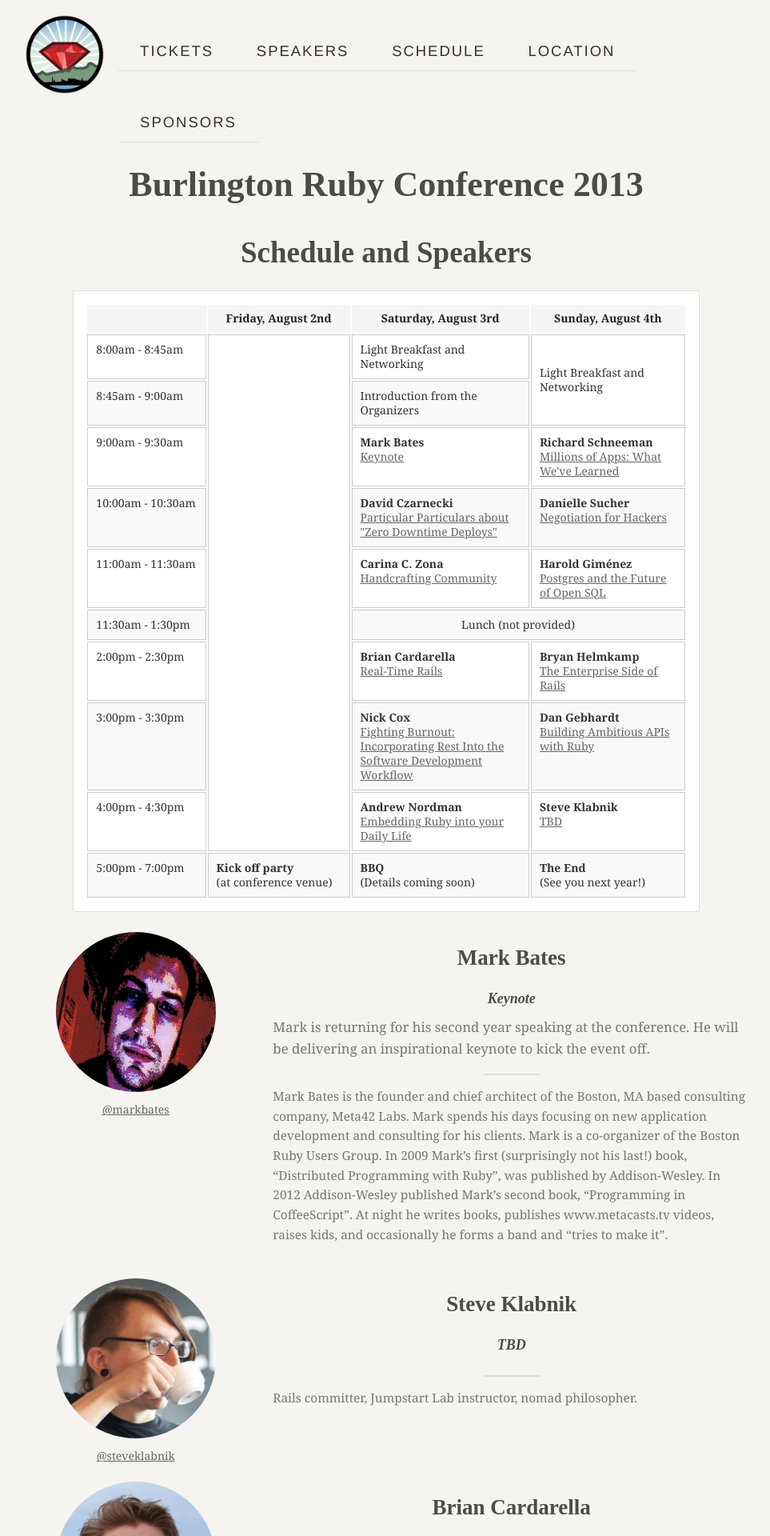
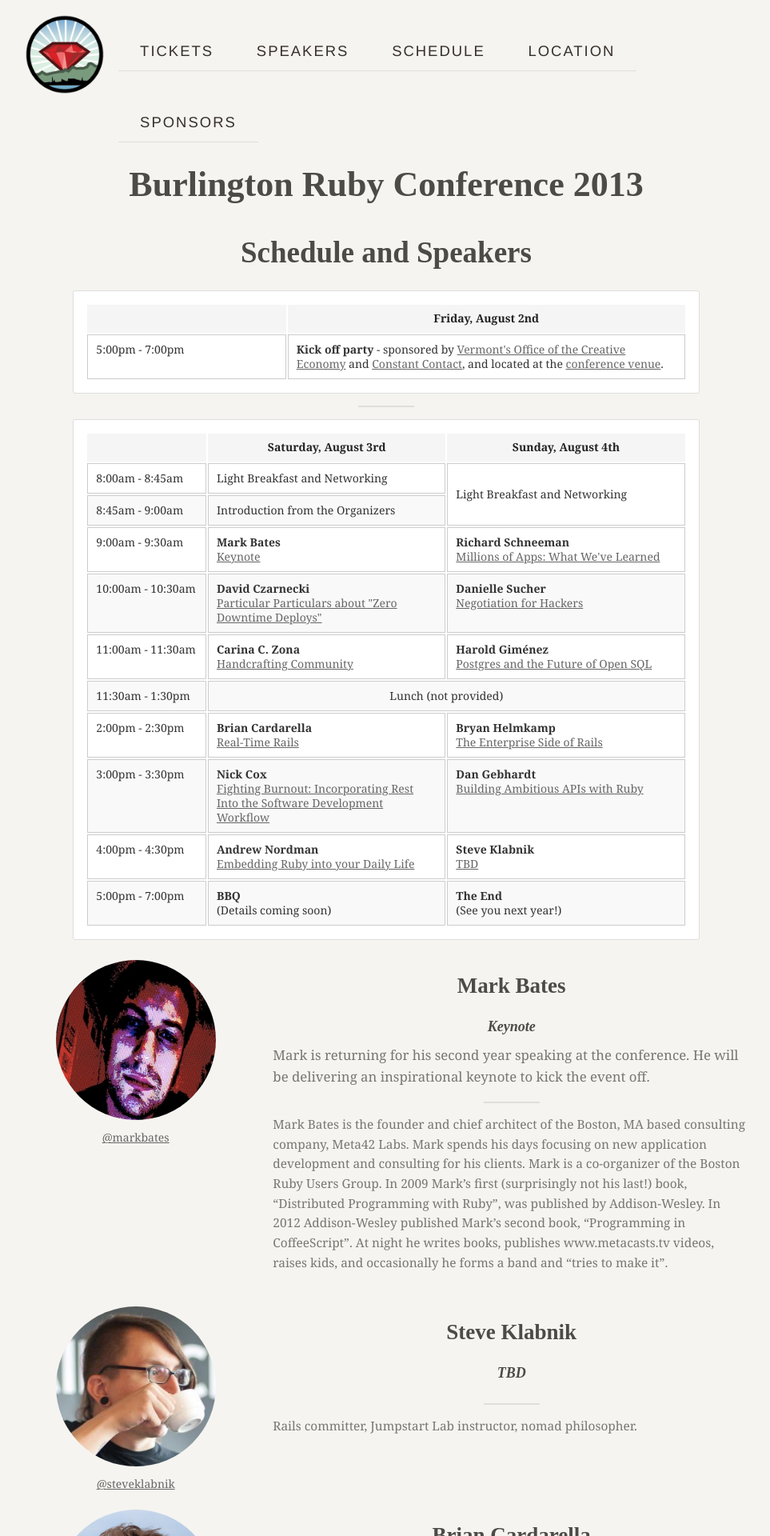
Before and after one commit to burlingtonruby/buruco2013, a Jekyll site: the page built from speakers.html, in a window 1280 px wide. Shown: the top 1920 px of the page at 80% size, without its empty margins (157-1120 px from the left). Built offline with Jekyll 4.4.1, drawn with Linux system fonts in a browser that asks for light colours; nearby versions of some CDN libraries.

Commit message:
Moving friday event to separate table

```diff
--- a/css/style.css
+++ b/css/style.css
@@ -273,27 +273,23 @@
   font-size: 110%;
 }
 
-table#schedule {
+table.schedule {
   padding-bottom: 15px;
   padding-top: 15px;
 }
 
-#schedule th.times {
+.schedule th.times {
   width: 20%;
 }
 
-table#schedule thead th {
+table.schedule thead th {
   text-align: center;
 }
 
-#schedule th.day1 {
-  width: 24%;
+.schedule th.day2, .schedule th.day3 {
+  width: 40%;
 }
 
-#schedule th.day2, #schedule th.day3 {
-  width: 30%;
-}
-
-#schedule td {
+.schedule td {
   border: 1px solid #ccc;
 }
--- a/speakers.html
+++ b/speakers.html
@@ -12,12 +12,32 @@
       <h2>Schedule and Speakers</h2>
     </div>
   </div>
-  <div class="row">
-    <table id='schedule' class="ten columns centered">
+
+  <div class='row'>
+
+    <table id='schedule' class="schedule ten columns centered">
       <thead>
         <tr>
           <th class='times'></th>
-          <th class='day1'>Friday, August 2nd</th>
+          <th class='day2'>Friday, August 2nd</th>
+        </tr>
+      </thead>
+      <tbody>
+        <tr>
+          <td>5:00pm - 7:00pm</td>
+          <td><strong>Kick off party</strong> - sponsored by <a href='http://accd.vermont.gov/business/innovation/creative_economy'>Vermont's Office of the Creative Economy</a> and <a href='http://www.constantcontact.com/'>Constant Contact</a>, and located at the <a href='http://www.mainstreetlanding.com/'>conference venue</a>.</td>
+        </tr>
+      </tbody>
+    </table>
+  </div>
+
+  <div class="small devider"></div>
+
+  <div class="row">
+    <table class="schedule ten columns centered">
+      <thead>
+        <tr>
+          <th class='times'></th>
           <th class='day2'>Saturday, August 3rd</th>
           <th class='day3'>Sunday, August 4th</th>
         </tr>
@@ -25,7 +45,6 @@
       <tbody>
         <tr>
           <td>8:00am - 8:45am</td>
-          <td rowspan='9'></td>
           <td>Light Breakfast and Networking</td>
           <td rowspan="2" style='vertical-align:middle'>Light Breakfast and Networking</td>
         </tr>
```
Also changed, not shown: other parts of speakers.html (+0 -1 lines).
